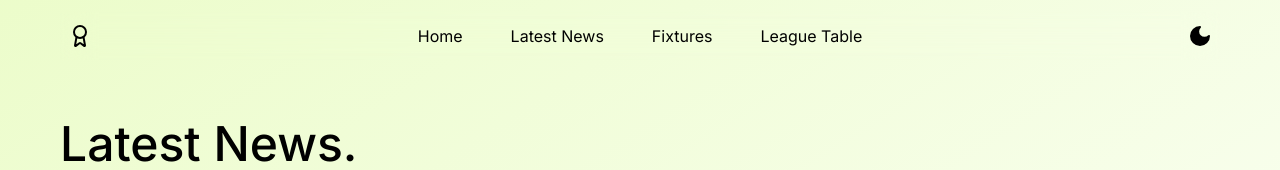
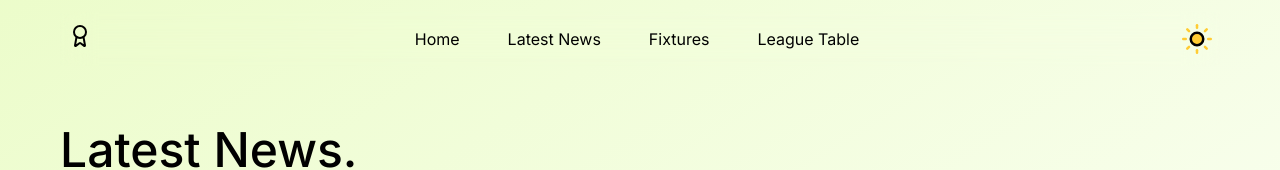
Before and after one commit to Akhil373/sports-aggregator, a React (Vite) app in the folder frontend/: page / in a window 1280 px wide. Shown: the top 170 px of the page. Built offline with nearby package versions, Linux system fonts and the light colour scheme; no server answers.

Commit message:
improved SVG animation

```diff
--- a/frontend/src/components/Fixtures/CricketFixtures.jsx
+++ b/frontend/src/components/Fixtures/CricketFixtures.jsx
@@ -2,14 +2,14 @@ const CricketFixtures = ({ data }) => {
   const { date, name, teams, venue } = data;
 
   return (
-    <div className="bg-fixtures-cards-bg relative transform overflow-hidden rounded-t-2xl shadow-xl transition duration-300 hover:scale-105 hover:shadow-xl">
+    <div className="bg-fixtures-cards-bg hover:shadow-fixtures-bg-theme hover:scale-101 hover:dark:shadow-fixtures-cards-bg relative transform overflow-hidden rounded-t-2xl shadow-xl transition duration-300 hover:shadow-2xl">
       {/* Gradient Header */}
       <div className="bg-fixtures-theme p-4">
         <h3 className="text-center text-lg font-bold text-black">{name}</h3>
       </div>
 
       {/* Main Card Body */}
-      <div className="bg-opacity-90 relative p-6 backdrop-blur-sm">
+      <div className="relative bg-opacity-90 p-6 backdrop-blur-sm">
         <div className="flex items-center justify-between">
           {/* Home Team */}
           <div className="flex flex-grow flex-col items-center">
@@ -40,7 +40,7 @@ const CricketFixtures = ({ data }) => {
         </div>
 
         {/* Venue Information */}
-        <div className="mt-4 text-center text-xs text-gray-500 italic">
+        <div className="mt-4 text-center text-xs italic text-gray-500">
           {venue}
         </div>
       </div>
--- a/frontend/src/components/Fixtures/FixturesFilter.jsx
+++ b/frontend/src/components/Fixtures/FixturesFilter.jsx
@@ -20,10 +20,10 @@ const FixturesFilter = ({ onFilterChange }) => {
         <button
           key={filter.id}
           onClick={() => handleFilterClick(filter.id)}
-          className={`text-2xs rounded-full px-6 py-1 transition-all ${
+          className={`text-2xs cursor-pointer rounded-full px-6 py-1 ${
             activeFilter === filter.id
-              ? "bg-[#ed2f85] font-[1000] text-black md:w-50"
-              : "border hover:bg-pink-100"
+              ? "md:w-50 bg-[#ed2f85] font-[1000] text-black"
+              : "border hover:bg-pink-100 hover:text-black"
           }`}
         >
           {filter.label}
--- a/frontend/src/components/NavBar.jsx
+++ b/frontend/src/components/NavBar.jsx
@@ -1,6 +1,67 @@
-import { Award, LucideAlignRight, MoonIcon, X } from "lucide-react";
+import { Award, LucideAlignRight, X } from "lucide-react";
 import React from "react";
 import { Link } from "react-router-dom";
+
+const ThemeToggle = ({ darkTheme }) => {
+  return (
+    <svg
+      xmlns="http://www.w3.org/2000/svg"
+      width="24"
+      height="24"
+      viewBox="0 0 24 24"
+      fill="none"
+      stroke="currentColor"
+      strokeWidth="2"
+      strokeLinecap="round"
+      strokeLinejoin="round"
+      className="theme-toggle-icon"
+    >
+      <g className="icon-container">
+        {/* Sun icon */}
+        <g className={`sun ${darkTheme ? "dark-mode" : "light-mode"}`}>
+          <circle cx="12" cy="12" r="5"></circle>
+          <line x1="12" y1="1" x2="12" y2="3" style={{ "--i": "0" }}></line>
+          <line x1="12" y1="21" x2="12" y2="23" style={{ "--i": "4" }}></line>
+          <line
+            x1="4.22"
+            y1="4.22"
+            x2="5.64"
+            y2="5.64"
+            style={{ "--i": "1" }}
+          ></line>
+          <line
+            x1="18.36"
+            y1="18.36"
+            x2="19.78"
+            y2="19.78"
+            style={{ "--i": "5" }}
+          ></line>
+          <line x1="1" y1="12" x2="3" y2="12" style={{ "--i": "2" }}></line>
+          <line x1="21" y1="12" x2="23" y2="12" style={{ "--i": "6" }}></line>
+          <line
+            x1="4.22"
+            y1="19.78"
+            x2="5.64"
+            y2="18.36"
+            style={{ "--i": "3" }}
+          ></line>
+          <line
+            x1="18.36"
+            y1="5.64"
+            x2="19.78"
+            y2="4.22"
+            style={{ "--i": "7" }}
+          ></line>
+        </g>
+
+        {/* Moon icon */}
+        <g className={`moon ${darkTheme ? "dark-mode" : "light-mode"}`}>
+          <path d="M21 12.79A9 9 0 1 1 11.21 3 7 7 0 0 0 21 12.79z"></path>
+        </g>
+      </g>
+    </svg>
+  );
+};
 
 const NavBar = ({ theme, darkTheme }) => {
   const [openNavbar, setOpenNavbar] = React.useState(false);
@@ -11,8 +72,131 @@ const NavBar = ({ theme, darkTheme }) => {
 
   return (
     <>
+      <style jsx>{`
+        .theme-toggle-icon {
+          cursor: pointer;
+          width: 30px;
+          height: 30px;
+          transform-style: preserve-3d;
+          perspective: 500px;
+        }
+
+        .icon-container {
+          position: relative;
+          width: 100%;
+          height: 100%;
+        }
+
+        /* Sun styles */
+        .sun {
+          opacity: 1;
+          transform-origin: center;
+          transition:
+            opacity 0.5s ease,
+            transform 0.5s ease;
+          position: absolute;
+          top: 0;
+          left: 0;
+          width: 100%;
+          height: 100%;
+        }
+
+        .sun circle {
+          fill: #ffcc33;
+          transition:
+            fill 0.5s ease,
+            transform 0.5s ease;
+        }
+
+        .sun line {
+          stroke: #ffcc33;
+          transition: all 0.5s ease;
+          stroke-width: 2;
+          stroke-linecap: round;
+        }
+
+        /* Moon styles */
+        .moon {
+          opacity: 0;
+          transform-origin: center;
+          transition:
+            opacity 0.5s ease,
+            transform 0.5s ease;
+          position: absolute;
+          top: 0;
+          left: 0;
+          width: 100%;
+          height: 100%;
+        }
+
+        .moon path {
+          fill: #c4c9d1;
+          stroke: #c4c9d1;
+          transition:
+            fill 0.5s ease,
+            stroke 0.5s ease,
+            transform 0.5s ease;
+        }
+
+        /* Light mode styles */
+        .sun.light-mode {
+          opacity: 1;
+          transform: rotate(0) scale(1);
+        }
+
+        .sun.light-mode circle {
+          transform: scale(1);
+        }
+
+        .sun.light-mode line {
+          transform: scale(1);
+          stroke-width: 2;
+        }
+
+        .moon.light-mode {
+          opacity: 0;
+          transform: rotate(-90deg) scale(0.5);
+        }
+
+        /* Dark mode styles */
+        .sun.dark-mode {
+          opacity: 0;
+          transform: rotate(90deg) scale(0.5);
+        }
+
+        .sun.dark-mode circle {
+          transform: scale(0.5);
+        }
+
+        .sun.dark-mode line {
+          transform: scale(0);
+          stroke-width: 0;
+        }
+
+        .moon.dark-mode {
+          opacity: 1;
+          transform: rotate(0) scale(1);
+        }
+
+        /* Animation for rays */
+        @keyframes rayPulse {
+          0%,
+          100% {
+            stroke-width: 2;
+          }
+          50% {
+            stroke-width: 2.5;
+          }
+        }
+
+        .sun.light-mode line {
+          animation: rayPulse 3s infinite ease-in-out;
+          animation-delay: calc(var(--i) * 0.1s);
+        }
+      `}</style>
+
       <div
-        className={`${openNavbar ? "" : "sticky top-0 z-5"} hidden gap-12 overflow-hidden py-3 backdrop-blur-lg lg:flex dark:text-white`}
+        className={`${openNavbar ? "" : "z-5 sticky top-0"} hidden gap-12 overflow-hidden py-3 backdrop-blur-lg lg:flex dark:text-white`}
       >
         <Link to="/" className="px-2">
           <Award />
@@ -24,31 +208,23 @@ const NavBar = ({ theme, darkTheme }) => {
           <Link to="/leaderboards">League Table</Link>
         </div>
         <button
-          className="cursor-pointer px-2 text-nowrap transition-all duration-500"
+          className="cursor-pointer text-nowrap px-2 transition-all duration-500"
           onClick={theme}
         >
-          {darkTheme ? (
-            <MoonIcon className="fill-white" />
-          ) : (
-            <MoonIcon className="fill-black" />
-          )}
+          <ThemeToggle darkTheme={darkTheme} />
         </button>
       </div>
 
       <button
-        className="absolute top-5 right-5 cursor-pointer rounded-[50%] border p-3 lg:hidden dark:text-white"
+        className="absolute right-5 top-5 cursor-pointer rounded-[50%] border p-3 lg:hidden dark:text-white"
         onClick={theme}
       >
-        {darkTheme ? (
-          <MoonIcon className="fill-white" />
-        ) : (
-          <MoonIcon className="fill-black" />
-        )}
+        <ThemeToggle darkTheme={darkTheme} />
       </button>
 
       <div className="lg:hidden">
         <button
-          className="fixed right-6 bottom-6 z-50 rounded-full bg-black p-4 shadow-lg transition-all"
+          className="fixed bottom-6 right-6 z-50 rounded-full bg-black p-4 shadow-lg transition-all"
           onClick={togglenavbar}
         >
           {openNavbar ? (
--- a/frontend/src/components/News/NewsCards.jsx
+++ b/frontend/src/components/News/NewsCards.jsx
@@ -24,7 +24,7 @@ const NewsCards = ({ newsItems, loading, selectedFilter }) => {
           item.urlToImage ? (
             <div
               key={index}
-              className={`hover:shadow-summary-btn flex min-h-[400px] flex-col overflow-hidden rounded-2xl shadow-2xl transition-all hover:scale-[1.02] hover:shadow-lg lg:min-w-50 ${
+              className={`hover:shadow-news-theme-light lg:min-w-50 dark:shadow-news-bg-theme flex min-h-[400px] flex-col overflow-hidden rounded-2xl shadow-2xl transition-all hover:scale-[1.02] hover:shadow-2xl dark:shadow-xl ${
                 (index + 1) % 5 === 0 ? "md:col-span-2" : ""
               }`}
             >
@@ -33,6 +33,7 @@ const NewsCards = ({ newsItems, loading, selectedFilter }) => {
                   src={item.urlToImage}
                   alt={item.title}
                   className="h-full w-full object-cover"
+                  loading="lazy"
                 />
                 <div className="absolute inset-0 bg-gradient-to-t from-black/60 to-transparent" />
                 <span className="absolute bottom-4 left-4 text-sm font-medium text-white">
@@ -42,7 +43,7 @@ const NewsCards = ({ newsItems, loading, selectedFilter }) => {
               <div className="flex flex-1 flex-col gap-4 p-6">
                 <a
                   href={item.url}
-                  className="line-clamp-3 text-lg leading-tight font-semibold hover:underline"
+                  className="line-clamp-3 text-lg font-semibold leading-tight hover:underline"
                   target="_blank"
                 >
                   {item.title}
--- a/frontend/src/components/News/NewsFilters.jsx
+++ b/frontend/src/components/News/NewsFilters.jsx
@@ -21,9 +21,9 @@ const NewsFilters = ({ onFilterChange }) => {
         <button
           key={filter.id}
           onClick={() => handleFilterClick(filter.id)}
-          className={`text-2xs rounded-full px-6 py-1 transition-all ${
+          className={`text-2xs cursor-pointer rounded-full px-6 py-1 ${
             activeFilter === filter.id
-              ? "bg-news-theme font-[1000] text-black md:w-50"
+              ? "bg-news-theme md:w-50 font-[1000] text-black"
               : "border hover:bg-green-200 hover:text-black"
           }`}
         >
```
Also changed, not shown: frontend/src/components/Fixtures/BasketballFixtures.jsx (+4 -4 lines), frontend/src/components/Fixtures/FootballFixtures.jsx (+4 -4 lines), frontend/src/components/News/Summary.jsx (+9 -6 lines).
